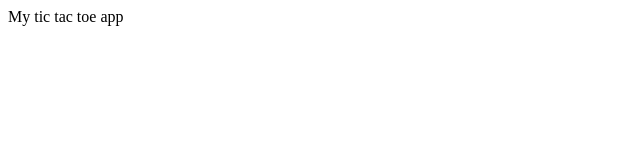
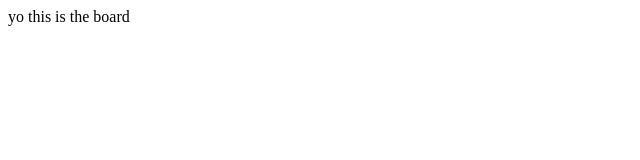
Before and after one commit to ayoubmez96/tic-tac-toe, a React (Create React App) app in the folder tic-tac-toe-front/: page / in a window 1280 px wide. Shown: the top 160 px of the page, without its empty margins (0-640 px from the left). Built offline with nearby package versions, Linux system fonts and the light colour scheme.

Commit message:
add Game && Board components

```diff
--- a/tic-tac-toe-front/src/App.tsx
+++ b/tic-tac-toe-front/src/App.tsx
@@ -1,9 +1,10 @@
 import React from 'react';
+import Game from './components/Game/index'
 
 const App: React.FC = () => {
   return (
     <div className="App">
-      My tic tac toe app
+      <Game />
     </div>
   );
 }
--- /dev/null
+++ b/tic-tac-toe-front/src/components/Board/index.tsx
@@ -0,0 +1,13 @@
+import React from 'react';
+
+const Board: React.FC = () => {
+  return (
+    <div>
+      <div>
+        yo this is the board
+      </div>
+    </div>
+  );
+}
+
+export default Board;
--- /dev/null
+++ b/tic-tac-toe-front/src/components/Game/index.tsx
@@ -0,0 +1,14 @@
+import React from 'react';
+import Board from '../Board/index'
+
+const Game: React.FC = () => {
+  return (
+    <div className="game">
+        <div className="game-board">
+          <Board />
+        </div>
+      </div>
+  );
+}
+
+export default Game;
```
Also changed, not shown: tic-tac-toe-front/src/components/Board/index.css (added), tic-tac-toe-front/src/components/Game/index.css (added).
